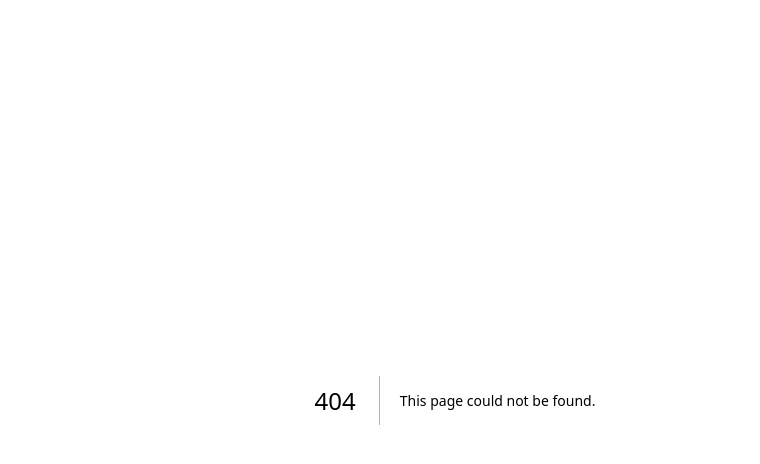
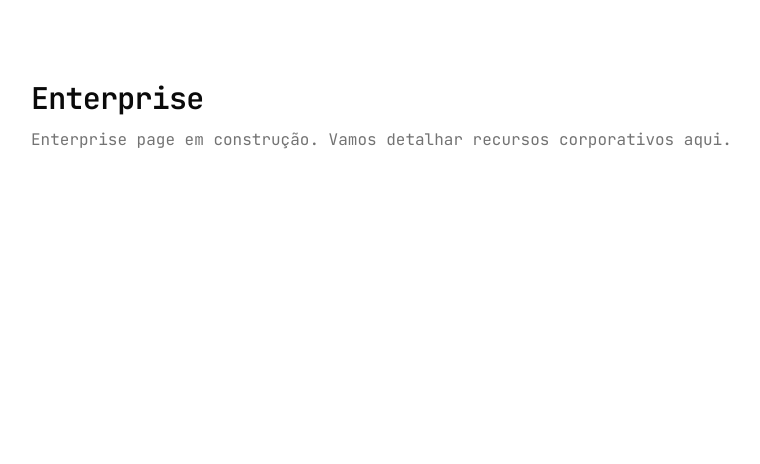
Before and after one commit to API-Kit-com/api-kit, a Next.js app: page /enterprise in a window 1280 px wide. Before the commit this address had no page. Shown: the top 464 px of the page, without its empty margins (185-945 px from the left). Built offline with nearby package versions, Linux system fonts and the light colour scheme.

Commit message:
feature: add enterprise route placeholder

```diff
--- /dev/null
+++ b/app/enterprise/page.tsx
@@ -0,0 +1,10 @@
+export default function EnterprisePage() {
+  return (
+    <main className="mx-auto max-w-4xl px-6 py-20">
+      <h1 className="text-3xl font-semibold tracking-tight">Enterprise</h1>
+      <p className="mt-3 text-muted-foreground">
+        Enterprise page em construção. Vamos detalhar recursos corporativos aqui.
+      </p>
+    </main>
+  );
+}
```
